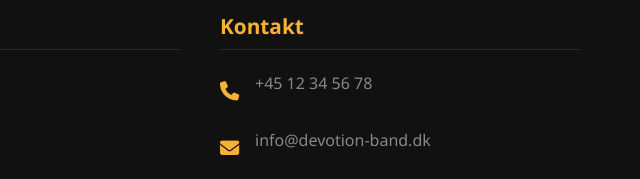
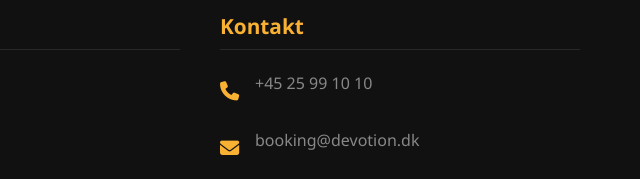
Before and after one commit to simonvegedal/Devotion, a plain HTML site: page index.html in a window 1280 px wide. Shown: the part 7549-7728 px from the top of the page, 640-1280 px from the left. Drawn offline with Linux system fonts and the light colour scheme.

Commit message:
Import of phone number and email

```diff
--- a/index.html
+++ b/index.html
@@ -511,11 +511,11 @@
                     <h3>Kontakt</h3>
                     <div class="contact-info">
                         <i class="fas fa-phone"></i>
-                        <p>+45 12 34 56 78</p>
+                        <p>+45 25 99 10 10</p>
                     </div>
                     <div class="contact-info">
                         <i class="fas fa-envelope"></i>
-                        <p>info@devotion-band.dk</p>
+                        <p>booking@devotion.dk</p>
                     </div>
                     <div class="contact-info">
                         <i class="fas fa-map-marker-alt"></i>
```
